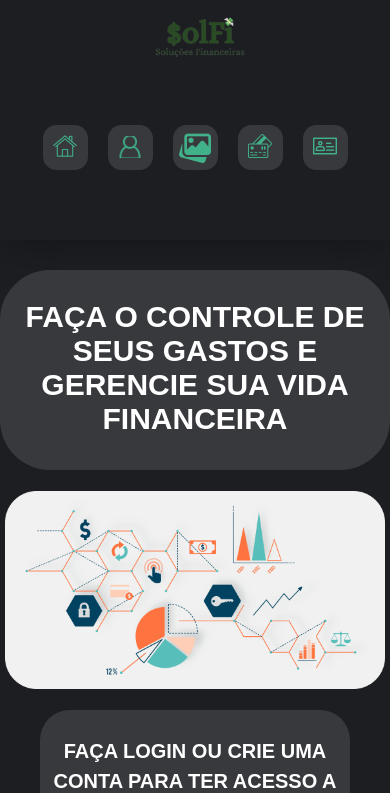
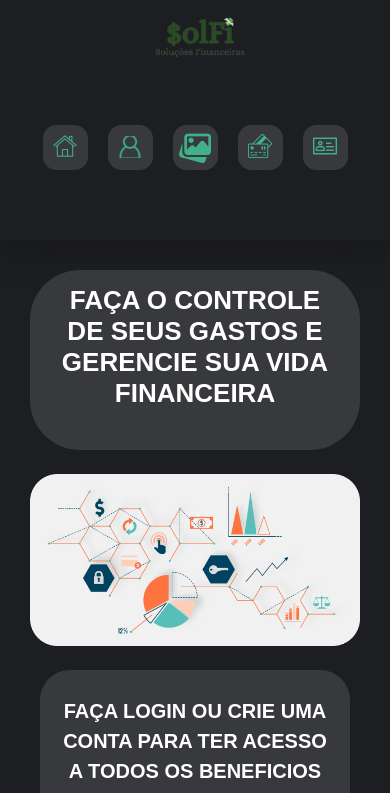
Before and after one commit to victor-joness/Solf1-Solucoes-Financeiras, a React (Create React App) app in the folder Client/: page / in a window 390 px wide. Shown: the top 793 px of the page. Built offline with nearby package versions, Linux system fonts and the light colour scheme; a web font is replaced by a local one.

Commit message:
Update inicial.css

```diff
--- a/Client/src/Pages/Autorizada/Inicial/inicial.css
+++ b/Client/src/Pages/Autorizada/Inicial/inicial.css
@@ -180,19 +180,64 @@
 
 @media (max-width:430px){
     .container--pagina--inicial .container-direita .infos-mid{
-        margin-left: 6rem;
-        margin-right: 6rem;
+        margin-left: 4rem;
+        margin-right: 4rem;
+    }
+
+    .container--pagina--inicial .container-direita .infos-top .infos-top__esquerda{
+        width: 35rem;
+        font-size: 1.3rem;
+        height: 18rem;
+    }
+
+    .container--pagina--inicial .container-direita .infos-top .infos-top__esquerda h1{
+        margin: auto 2rem;
+    }
+
+    .container--pagina--inicial .container-direita .infos-top .infos-top__direita{
+        height: 18rem;
+        width: 35rem;
+    }
+
+    .container--pagina--inicial .container-direita .infos-mid .infos-mid__esquerda{
+        margin: auto 2rem;
     }
 }
 
-@media (max-width:430px){
-    .container--pagina--inicial .container-direita .infos-mid{
-        margin-left: 4rem;
-        margin-right: 4rem;
+@media (max-width:400px){
+    .container--pagina--inicial .container-direita .infos-bot-footer{
+        font-size: 1.3rem;
+    }
+
+    .container--pagina--inicial .container-direita .infos-top .infos-top__esquerda{
+        width: 33rem;
+        padding-top: 1.5rem;
+    }
+
+    .container--pagina--inicial .container-direita .infos-top .infos-top__direita{
+        width: 33rem;
     }
 }
 
-@media (max-width:343px){
+@media (max-width:360px){
+    .container--pagina--inicial .container-direita .infos-top .infos-top__esquerda{
+        width: 28rem;
+        padding-top: 1rem;
+    }
+
+    .container--pagina--inicial .container-direita .infos-top .infos-top__direita{
+        width: 28rem;
+    }
+
+    .container--pagina--inicial .container-direita .infos-mid .infos-mid__direita{
+        width: 23rem;
+        height: 4rem;
+        line-height: 4rem;
+    }
+}
+
+
+@media (max-width:350px){
     .container--pagina--inicial .container-direita .infos-top .infos-top__esquerda{
         padding-top: 1rem;
     }
@@ -200,4 +245,11 @@
     .container--pagina--inicial .container-direita .infos-bot-footer{
         text-align: center;
     }
+
+    .container--pagina--inicial .container-direita .infos-mid{
+        margin-left: 2rem;
+        margin-right: 2rem;
+    }
+
+
 }
```
